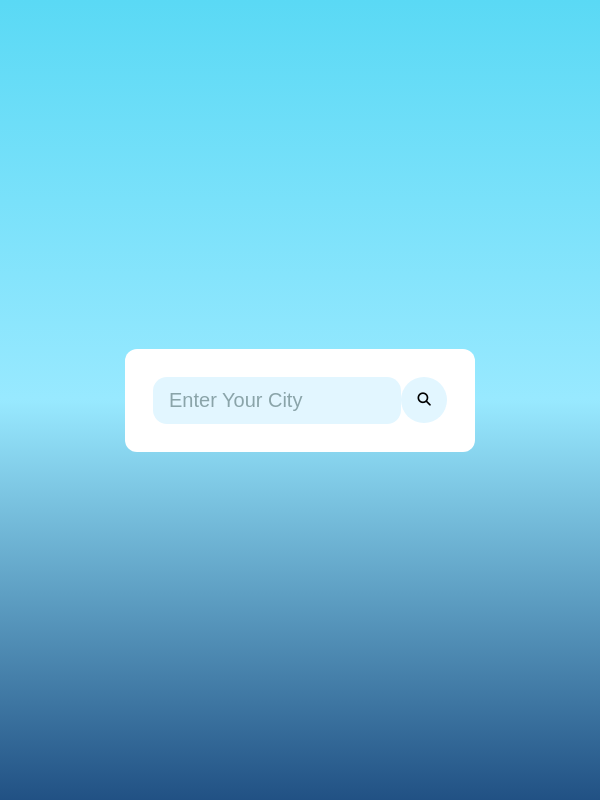
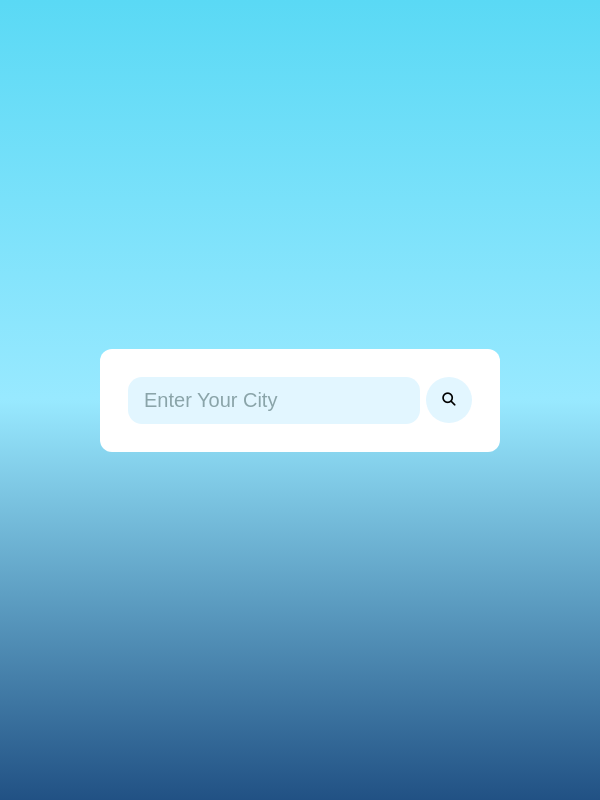
Before and after one commit to Ashuexpert/weather-apk, a plain HTML site: page index.html in a window 600 px wide. Drawn offline with Linux system fonts and the light colour scheme.

Commit message:
Update style.css

```diff
--- a/style.css
+++ b/style.css
@@ -26,10 +26,7 @@ body{
     padding: 28px;
     border: none;
 }
-@media screen and (min-width:450px) and (max-width:767px) {
-    .container{
-        width: 350px;
-    }
+
 .container .search-box{
     width: 100%;
     height: min-content;
```
